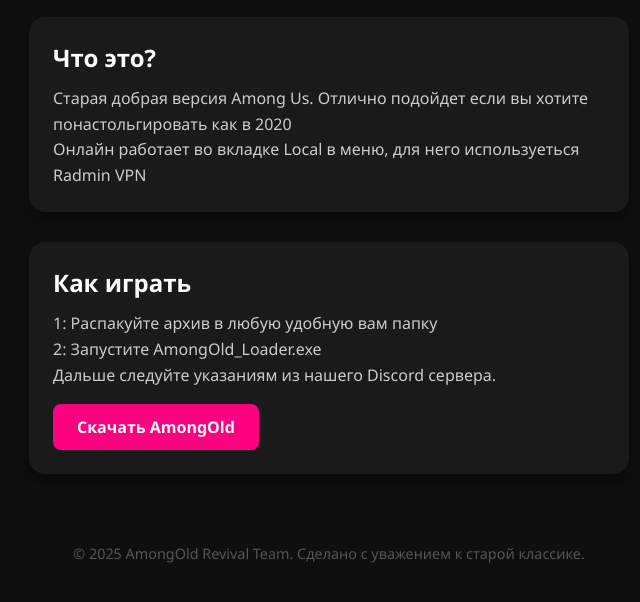
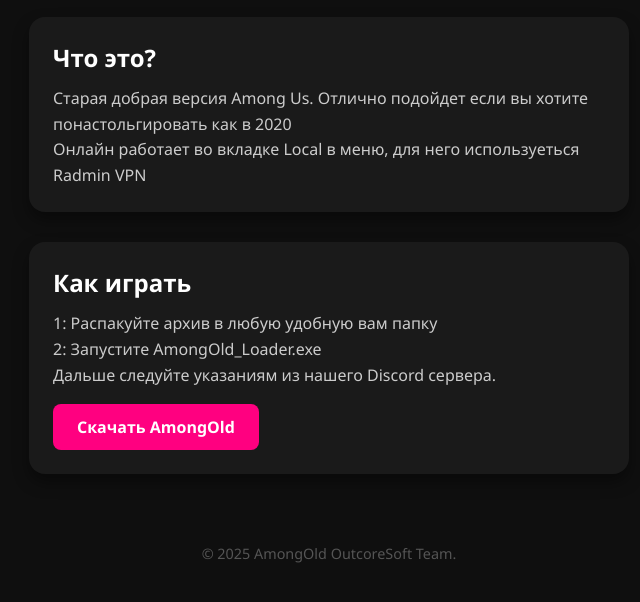
Before and after one commit to Ed123kirillaps/AmongOld, a plain HTML site: page index.html in a window 1280 px wide. Shown: the part 108-710 px from the top of the page, without its empty margins (311-951 px from the left). Drawn offline with Linux system fonts and the light colour scheme.

Commit message:
Update index.html

```diff
--- a/index.html
+++ b/index.html
@@ -87,7 +87,7 @@
   </div>
 
   <footer>
-    &copy; 2025 AmongOld Revival Team. Сделано с уважением к старой классике.
+    &copy; 2025 AmongOld OutcoreSoft Team.
   </footer>
 </body>
 </html>
```
